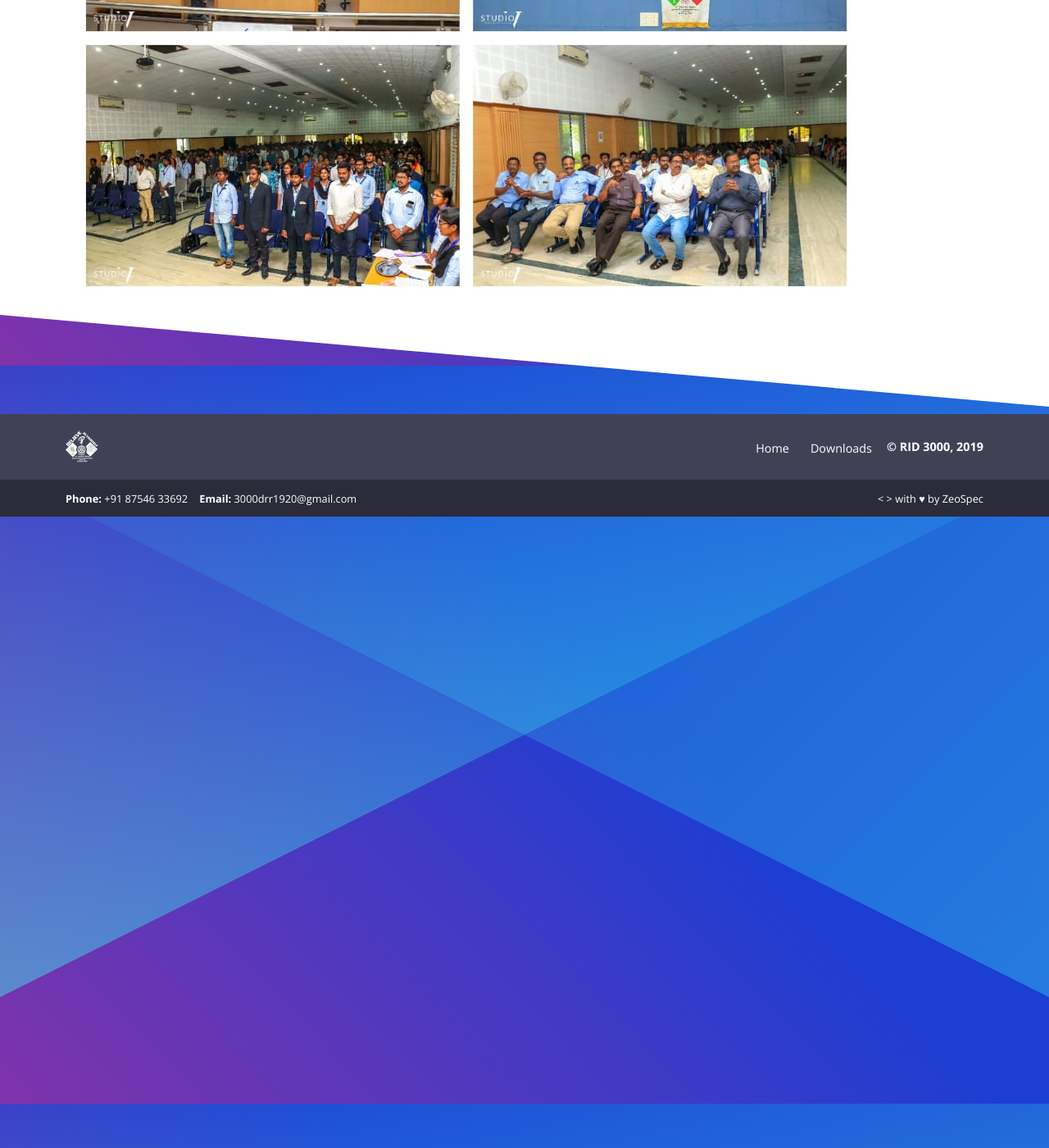
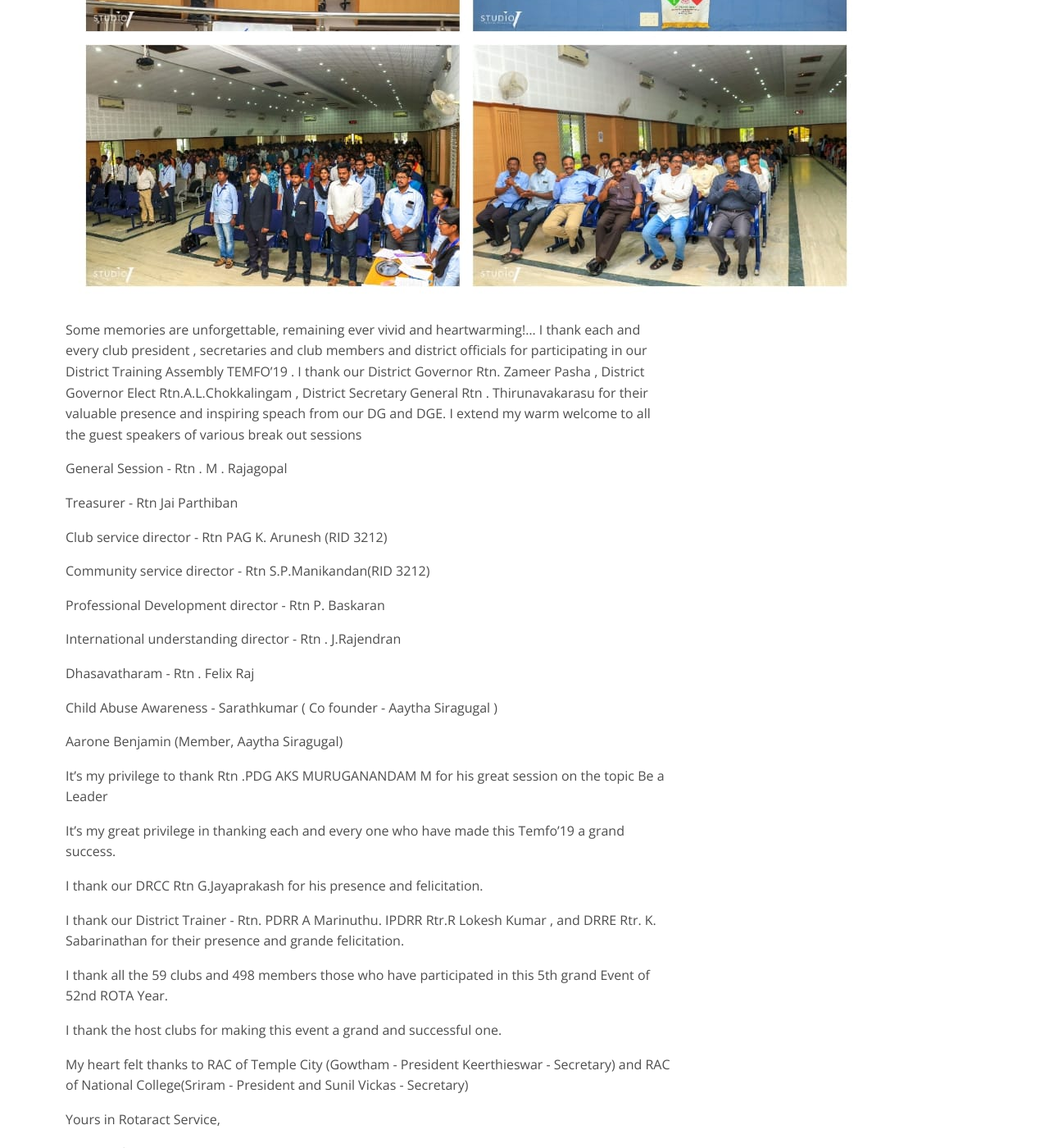
Before and after one commit to rid3000/rid3000, a Jekyll site: the page built from _announcements/2019-07-28-district-training-assembly-temfo19.md, in a window 1280 px wide and 1400 px high, scrolled down 4054 px. Shown: the whole window at 82% size. Built offline with Jekyll 4.4.1, drawn with Linux system fonts in a browser that asks for light colours; some of the changed text lies outside the part shown.

Commit message:
Update Announcement “2019-07-28-district-training-assembly-temfo19”

```diff
--- a/_announcements/2019-07-28-district-training-assembly-temfo19.md
+++ b/_announcements/2019-07-28-district-training-assembly-temfo19.md
@@ -7,3 +7,71 @@ date: '2019-07-28'
 ![](/assets/images/announcement_posts/effe9d68-690f-492f-8611-e4c9ea20e304.jpg)
 
 ![](/assets/images/announcement_posts/c827457d-e3ff-4310-b606-7418f15972e6.jpg)
+
+Some memories are unforgettable, remaining ever vivid and heartwarming!... I thank each and every club president , secretaries and club members and district officials for participating in our District Training Assembly TEMFO'19 .  I thank our District Governor Rtn. Zameer Pasha , District Governor Elect Rtn.A.L.Chokkalingam , District Secretary General Rtn . Thirunavakarasu for their valuable presence and inspiring speach from our DG and DGE. I extend my warm welcome to all the guest speakers of various break out sessions
+
+General Session - Rtn . M . Rajagopal
+
+Treasurer - Rtn Jai Parthiban
+
+Club service director - Rtn PAG K. Arunesh (RID 3212)
+
+Community service director - Rtn S.P.Manikandan(RID 3212)
+
+Professional Development director - Rtn P. Baskaran
+
+International understanding director - Rtn . J.Rajendran
+
+Dhasavatharam - Rtn . Felix Raj
+
+Child Abuse Awareness - Sarathkumar ( Co founder - Aaytha Siragugal )
+
+Aarone Benjamin (Member, Aaytha Siragugal)
+
+
+
+It's my privilege to thank Rtn .PDG AKS MURUGANANDAM M for his great session on the topic Be a   Leader
+
+
+
+It's my great privilege in thanking each and every one who have made this Temfo'19 a grand success.
+
+
+
+I thank our DRCC Rtn G.Jayaprakash for his presence and felicitation.
+
+
+
+I thank our District Trainer - Rtn. PDRR A Marinuthu. IPDRR Rtr.R Lokesh Kumar , and DRRE Rtr. K. Sabarinathan for their presence and grande felicitation.
+
+
+
+I thank all the 59 clubs and 498 members those who have participated in this 5th grand Event of  52nd ROTA Year.
+
+
+
+I thank the host clubs for making this event a grand and successful one.
+
+
+
+My heart felt thanks to RAC of Temple City (Gowtham - President Keerthieswar - Secretary) and RAC of National College(Sriram - President and Sunil Vickas - Secretary)
+
+
+
+Yours in Rotaract Service,
+
+Rtr. Harish Vasan
+
+District Rotaract Representative (2019-2020)
+
+
+
+\#Rotaract
+
+\#RID3000
+
+\#Teamgaruda
+
+\#RDO1920
+
+\#Believeinyourself
```
